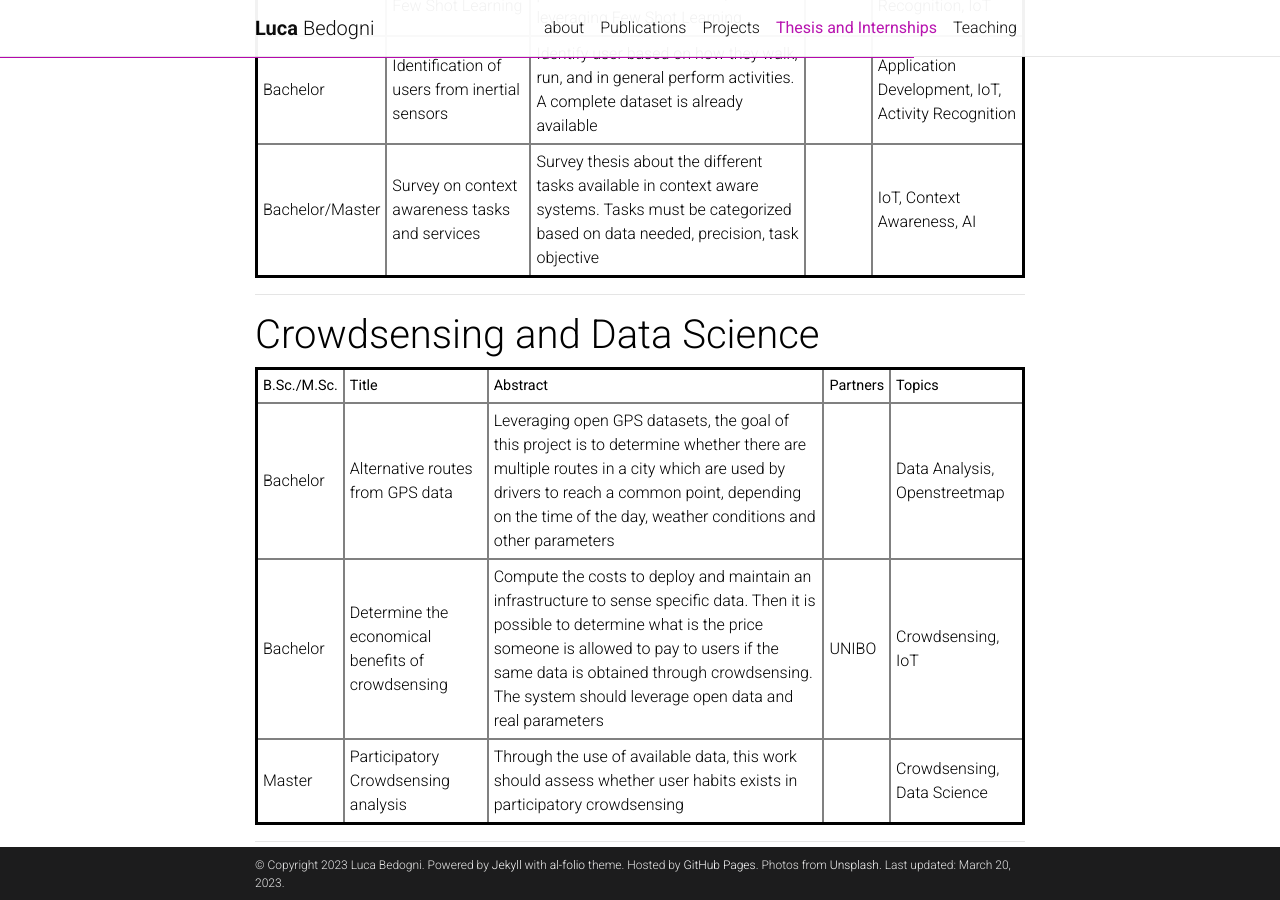
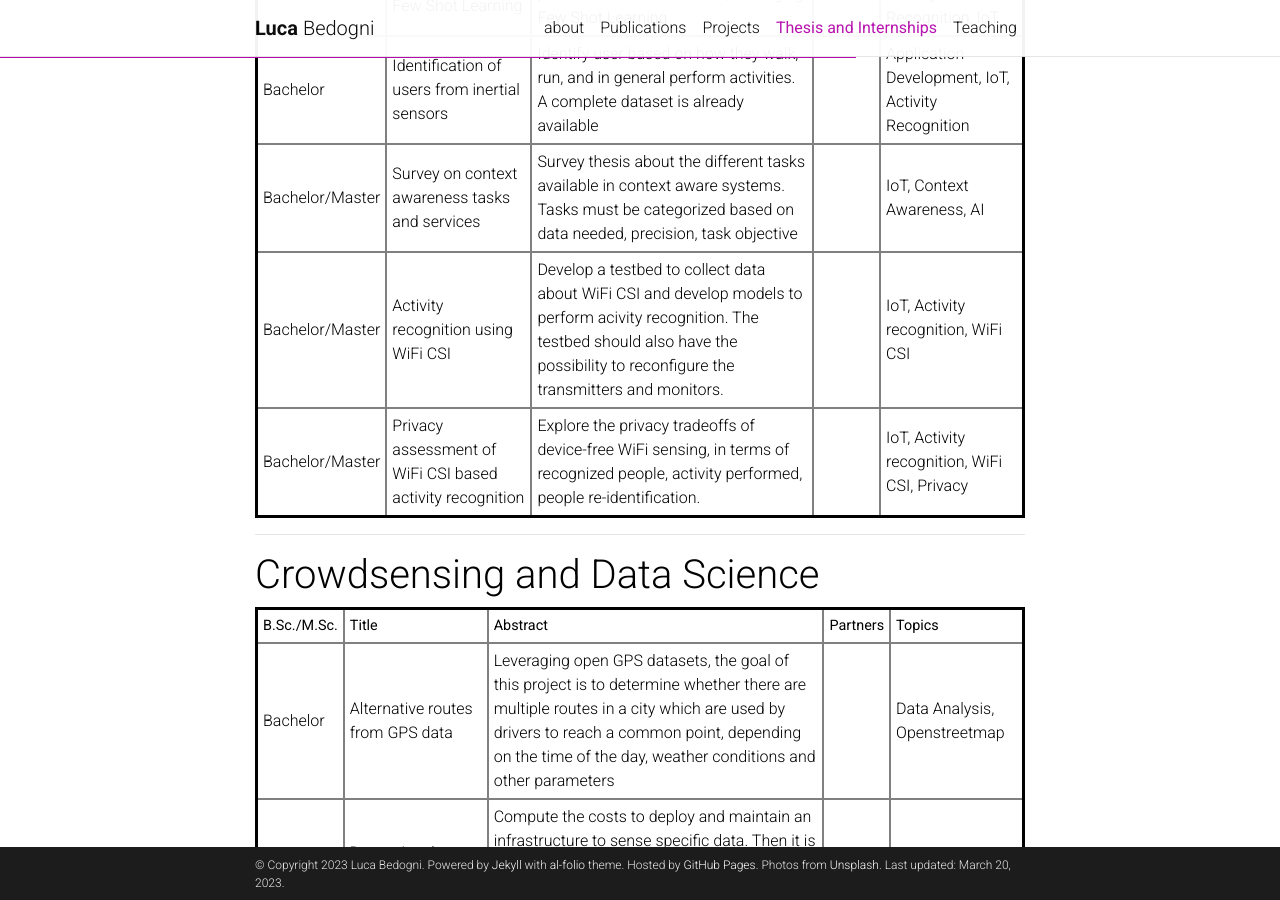
Before and after one commit to lbedogni/lbedogni.github.io, a Jekyll site: the page built from _pages/thesis.md, in a window 1280 px wide and 900 px high, scrolled down 2548 px. Built offline with Jekyll 4.4.1, drawn with Linux system fonts in a browser that asks for light colours; comment, search, counter and statistics services are not loaded; a style sheet for code colours, icons or effects is not loaded.

Commit message:
Added two thesis

```diff
--- a/_pages/thesis.md
+++ b/_pages/thesis.md
@@ -146,6 +146,20 @@ I am always happy to work with Bachelor and Master students, and I am glad that
     <td></td>
     <td>IoT, Context Awareness, AI</td>
 </tr>
+<tr>
+    <td>Bachelor/Master</td>
+    <td>Activity recognition using WiFi CSI</td>
+    <td>Develop a testbed to collect data about WiFi CSI and develop models to perform acivity recognition. The testbed should also have the possibility to reconfigure the transmitters and monitors.</td>
+    <td></td>
+    <td>IoT, Activity recognition, WiFi CSI</td>
+</tr>
+<tr>
+    <td>Bachelor/Master</td>
+    <td>Privacy assessment of WiFi CSI based activity recognition</td>
+    <td>Explore the privacy tradeoffs of device-free WiFi sensing, in terms of recognized people, activity performed, people re-identification.</td>
+    <td></td>
+    <td>IoT, Activity recognition, WiFi CSI, Privacy</td>
+</tr>
 </table>
 
 <hr>
```
